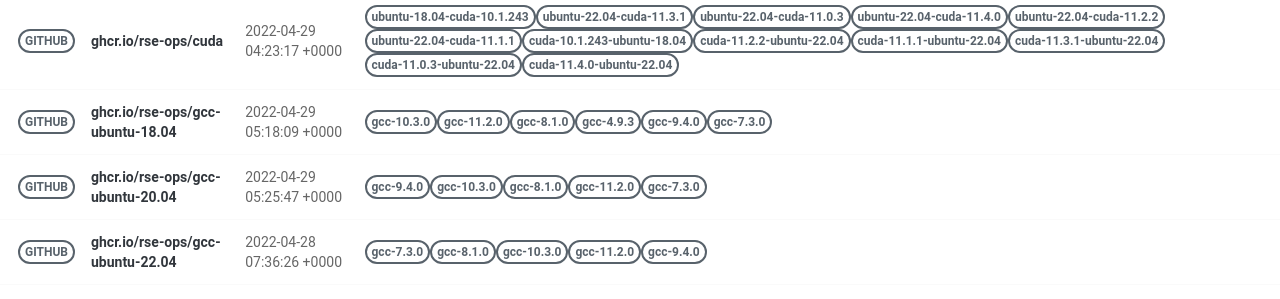
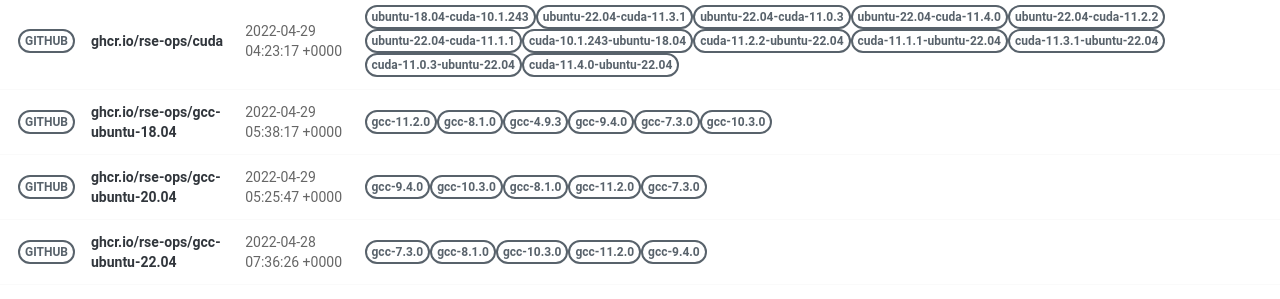
Before and after one commit to rse-ops/docker-images, a Jekyll site: the page built from pages/index.md, in a window 1280 px wide. Shown: the part 502-801 px from the top of the page. Built offline with Jekyll 4.4.1, drawn with Linux system fonts in a browser that asks for light colours; nearby versions of some CDN libraries.

Commit message:
Automated push to update library 2022-04-29

```diff
--- a/_library/ghcr.io-rse-ops-gcc-ubuntu-18.04.md
+++ b/_library/ghcr.io-rse-ops-gcc-ubuntu-18.04.md
@@ -1,14 +1,11 @@
 ---
 layout: container
 name: ghcr.io/rse-ops/gcc-ubuntu-18.04
-updated_at: 2022-04-29 05:18:09.094236
+updated_at: 2022-04-29 05:38:17.890324
 
 
 container_url: https://github.com/orgs/rse-ops/packages/container/package/gcc-ubuntu-18.04
 versions:
- - tag: gcc-10.3.0
-   dockerfile: https://github.com/rse-ops/docker-images/blob/main/ubuntu/gcc/Dockerfile
-   manifest: https://crane.ggcr.dev/manifest/ghcr.io/rse-ops/gcc-ubuntu-18.04:gcc-10.3.0
  - tag: gcc-11.2.0
    dockerfile: https://github.com/rse-ops/docker-images/blob/main/ubuntu/gcc/Dockerfile
    manifest: https://crane.ggcr.dev/manifest/ghcr.io/rse-ops/gcc-ubuntu-18.04:gcc-11.2.0
```
Also changed, not shown: other parts of _library/ghcr.io-rse-ops-gcc-ubuntu-18.04.md (+3 -0 lines).
